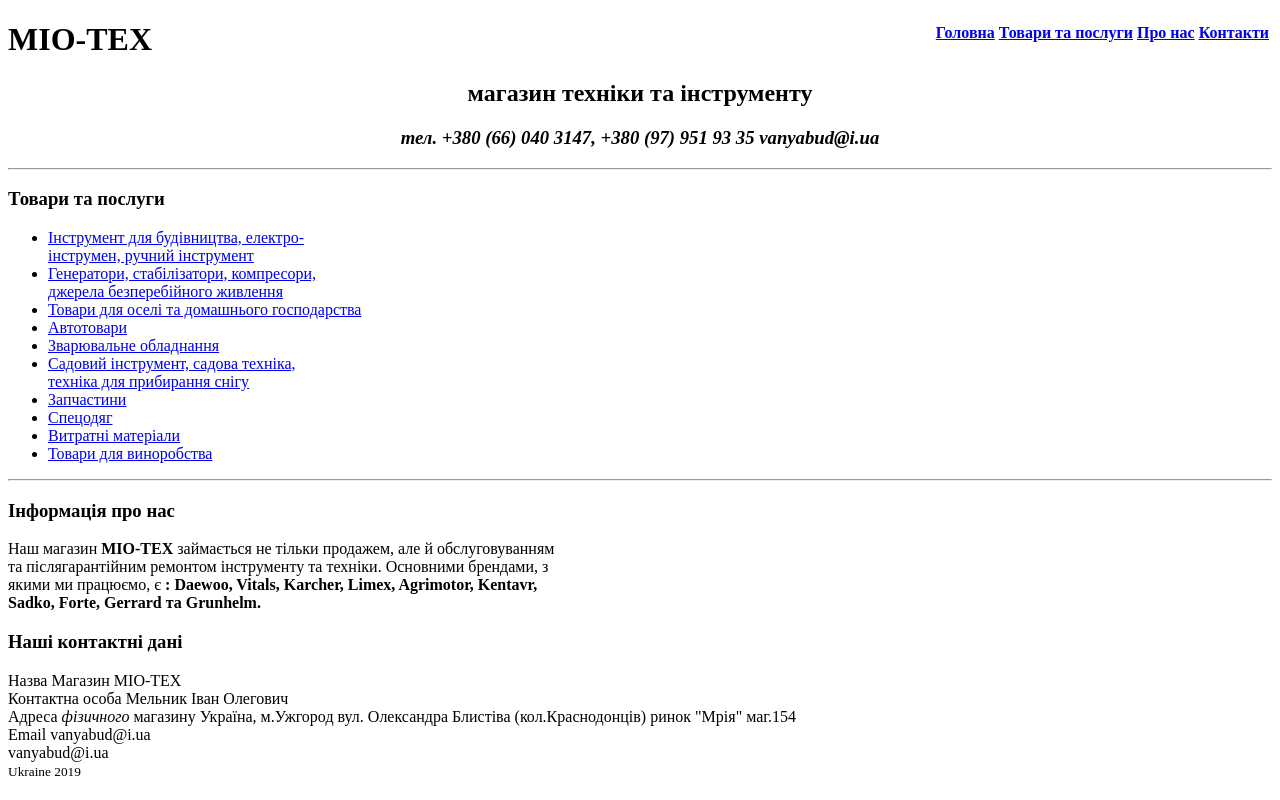
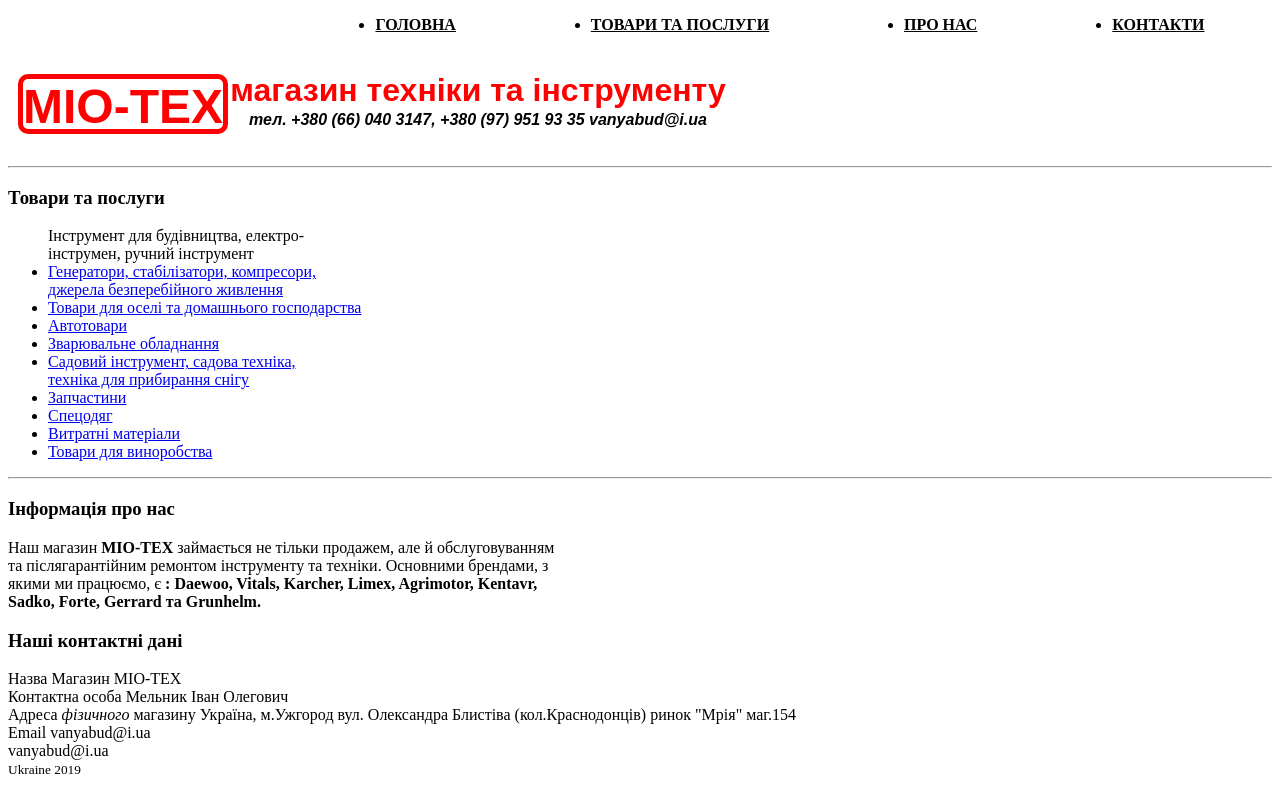
Before and after one commit to Oleg9444/mio-teh, a website: page index.html in a window 1280 px wide. Drawn offline with Linux system fonts and the light colour scheme.

Commit message:
create css-documen

```diff
--- /dev/null
+++ b/index.css
@@ -0,0 +1,75 @@
+
+
+    .banner {
+        overflow:hidden;
+        position:relative;
+    }
+
+    .banner .logo {
+     font-weight: bold;
+     font-size: 3rem;
+     font-family: 'Russo One', sans-serif;
+     color: #ff0000;
+}
+     .banner .logo {
+     width: 200px;	height: 50px;
+     background: #fff;
+     border: 5px solid #ff0000;
+     border-radius: 10px;
+}
+ .banner .logo {
+     display: block;
+     margin-block-start: 0.50em;
+     margin-block-end: 0.50em;
+     margin-inline-start: 10px;
+     margin-inline-end: 10px;
+ }
+
+
+
+
+    .banner h2 {
+     font-family: 'Russo One', sans-serif;
+     font-size: 2rem;
+     color: #ff0000;
+     text-align: center;
+
+     width: 600px;	height: 60px;
+     position:absolute;
+     top:-5px;
+     right:0;
+     left:170px;
+
+    }
+
+
+    .banner h3 {
+     font-family: 'Russo One', sans-serif;
+     font-size: 1rem;
+     text-align: center;
+     width: 600px;	height: 60px;
+     position:absolute;
+     top:45px;
+     right:0;
+     left:170px;
+
+}
+
+    nav .menu {
+
+     list-style-type: inherit;
+     padding-left: 300px;
+     padding-right:0;
+     justify-content:space-around;
+     display: flex;
+
+}
+
+    nav .menu a {
+     font-weight: bold;
+     text-decoration: inherit;
+     color: black;
+     text-transform: uppercase;
+     text-decoration: underline;
+     text-align: center;
+}
--- a/index.html
+++ b/index.html
@@ -5,51 +5,35 @@
       <meta name="viewport" content="width=device-width, initial-scale=1.0" />
       <meta http-equiv="X-UA-Compatible" content="ie=edge" />
     <title>МІО&#8209;ТЕХ</title>
+    <link rel="stylesheet" href="index.css">
   </head>
-  <body>
-    <table align="right">
-      <tr>
-        <th><a href="index.html">Головна</a></th>
-        <th><a href="goodsandservices.html">Товари та послуги</a></th>
-        <th><a href="aboutus.html">Про нас</a></th>
-        <th><a href="contacts.html">Контакти</a></th>
-      </tr>
-    </table>
-
-    <h1>МІО&#8209;ТЕХ</h1>
-    <h2 align="center">магазин техніки та інструменту</h2>
-    <h3 align="center">
-      <dfn>тел. +380 (66) 040 3147, +380 (97) 951 93 35 vanyabud@i.ua </dfn>
-    </h3>
+  <body
+        <header>
+             <nav>
+                 <ul class="menu">
+                     <li><a href="index.html">Головна</a></li>
+                     <li><a href="goodsandservices.html">Товари та послуги</a></li>
+                     <li><a href="aboutus.html">Про нас</a></li>
+                     <li><a href="contacts.html">Контакти</a></li>
+                 </ul>
+             </nav>
+             <div class="banner">
+                    <h1 class="logo">МІО-ТЕХ</h1>
+                    <h2>магазин техніки та інструменту</h2>
+                    <h3><dfn>тел. +380 (66) 040 3147, +380 (97) 951 93 35  vanyabud@i.ua </dfn></h3>
+             </div>
+       </header>
                       <hr />
+       <main>
                     <h3 class="widget-title">Товари та послуги</h3>
              <a id="goodsandservices"></a>
                 <ul id="navigation">
-      <li>
-        <a href="building.html">
-          Інструмент для будівництва, електро-<br />інструмен, ручний
-          інструмент</a
-        >
-      </li>
-      <li>
-        <a href="generatorand.html">
-          Генератори, стабілізатори, компресори,<br />
-          джерела безперебійного живлення</a
-        >
-      </li>
-      <li>
-        <a href="house.html">
-          Товари для оселі та домашнього господарства
-        </a>
-      </li>
+                    <li?<a href="building.html"> Інструмент для будівництва, електро-<br />інструмен, ручний інструмент</a ></li>
+                    <li><a href="generatorand.html">Генератори, стабілізатори, компресори,<br />джерела безперебійного живлення</a ></li>
+                    <li><a href="house.html">Товари для оселі та домашнього господарства</a></li>
                     <li><a href="auto.html"> Автотовари</a></li>
                     <li><a href="welding.html"> Зварювальне обладнання</a></li>
-      <li>
-        <a href="garden.html"
-          >Садовий інструмент, садова техніка, <br />техніка для прибирання
-          снігу</a
-        >
-      </li>
+                    <li><a href="garden.html">Садовий інструмент, садова техніка, <br />техніка для прибирання снігу</a></li>
                     <li><a href="parts.html"> Запчастини</a></li>
                     <li><a href="wear.html"> Спецодяг</a></li>
                     <li><a href="consumables.html"> Витратні матеріали</a></li>
@@ -58,23 +42,18 @@
                       <hr />
                      <h3>Інформація про нас</h3>
              <a id="aboutus"></a>
-    <p>
-      Наш магазин <b>МІО&#8209;ТЕХ </b>займається не тільки продажем, але й
-      обслуговуванням<br />
-      та післягарантійним ремонтом інструменту та техніки. Основними брендами,
-      з<br />
-      якими ми працюємо, є
-      <strong
-        > : Daewoo, Vitals, Karcher, Limex, Agrimotor, Kentavr,<br/>
-        Sadko, Forte, Gerrard та Grunhelm.</strong
-      >
-    </p>
+                   <p>Наш магазин <b>МІО&#8209;ТЕХ </b>займається не тільки продажем,
+                   але й обслуговуванням<br />та післягарантійним ремонтом інструменту
+                   та техніки. Основними брендами, з<br />якими ми працюємо, є<strong>
+                   : Daewoo, Vitals, Karcher, Limex, Agrimotor, Kentavr,<br/>Sadko,
+                   Forte, Gerrard та Grunhelm.</strong></p>
+
                      <h3>Наші контактні дані</h3>
-    <a id="contacts"></a> Назва Магазин МІО-ТЕХ <br />
-    Контактна особа Мельник Іван Олегович <br />
+             <a id="contacts"></a> Назва Магазин МІО-ТЕХ <br />Контактна особа
+                   Мельник Іван Олегович <br />
                    Адреса<em> фізичного </em> магазину Україна, м.Ужгород вул. Олександра
                    Блистіва (кол.Краснодонців) ринок "Мрія" маг.154 <br />
-    Email vanyabud@i.ua
+        </main>            Email vanyabud@i.ua
         <footer>
                vanyabud@i.ua <br />
                <small> Ukraine 2019 </small>
```
Lines whose indentation alone changed are shown as unchanged.
